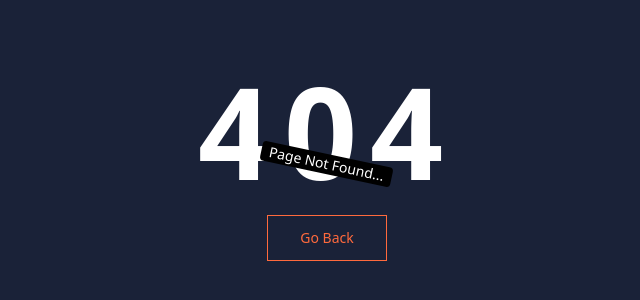
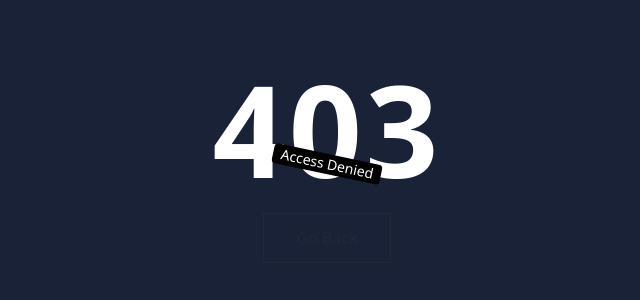
Before and after one commit to abhishekkumar0841/LMS-MERN-Project, a React (Vite) app in the folder client/: page /denied in a window 1280 px wide. Before the commit this address had no page. Shown: the part 236-536 px from the top of the page, without its empty margins (313-953 px from the left). Built offline with nearby package versions, Linux system fonts and the light colour scheme.

Commit message:
Denied Page added

```diff
--- a/client/src/App.jsx
+++ b/client/src/App.jsx
@@ -1,30 +1,34 @@
 import "./App.css";
 import { Route, Routes } from "react-router-dom";
-import HomePage from './Pages/HomePage'
+import HomePage from "./Pages/HomePage";
 import AboutUs from "./Pages/AboutUs";
 import NotFound from "./Components/NotFound";
 import Signup from "./Pages/Signup";
 import Login from "./Pages/Login";
 import CourseList from "./Pages/Course/CourseList";
 import Contact from "./Pages/Contact";
+import Denied from "./Pages/Denied";
 
 function App() {
   return (
     <>
       <Routes>
-        <Route path="/" element={<HomePage/>} />
-        <Route path="/about" element={<AboutUs/>} />
-        <Route path="/signup" element={<Signup/>}/>
-        <Route path="/login" element={<Login/>}/>
+        <Route path="/" element={<HomePage />} />
+        <Route path="/about" element={<AboutUs />} />
+        <Route path="/signup" element={<Signup />} />
+        <Route path="/login" element={<Login />} />
 
         {/* Course routes */}
-        <Route path="/courses" element={<CourseList/>}/>
+        <Route path="/courses" element={<CourseList />} />
 
-         {/* Contact page routes */}
-         <Route path="/contact" element={<Contact/>}/>
+        {/* Contact page routes */}
+        <Route path="/contact" element={<Contact />} />
+
+        {/* Denied page routes */}
+        <Route path="/denied" element={<Denied />} />
 
         {/* Error Page Route */}
-        <Route path="*" element={<NotFound/>}/>
+        <Route path="*" element={<NotFound />} />
       </Routes>
     </>
   );
--- /dev/null
+++ b/client/src/Pages/Denied.jsx
@@ -0,0 +1,26 @@
+import React from 'react'
+import { useNavigate } from 'react-router-dom'
+
+const Denied = () => {
+
+    const navigate = useNavigate()
+
+  return (
+    <main className=' h-screen w-full flex flex-col justify-center items-center bg-[#1a2238]'>
+        <h1 className=' text-9xl font-extrabold text-white tracking-wide'>403</h1>
+
+        <div className=' bg-black text-white px-2 text-sm rounded rotate-12 absolute'>
+            Access Denied
+        </div>
+
+        <button onClick={()=> navigate(-1)} className=' mt-5'>
+            <span className=' relative block px-8 py-3 bg-[#1A2238] border border-current'>
+                Go Back
+            </span>
+        </button>
+
+    </main>
+  )
+}
+
+export default Denied
```
